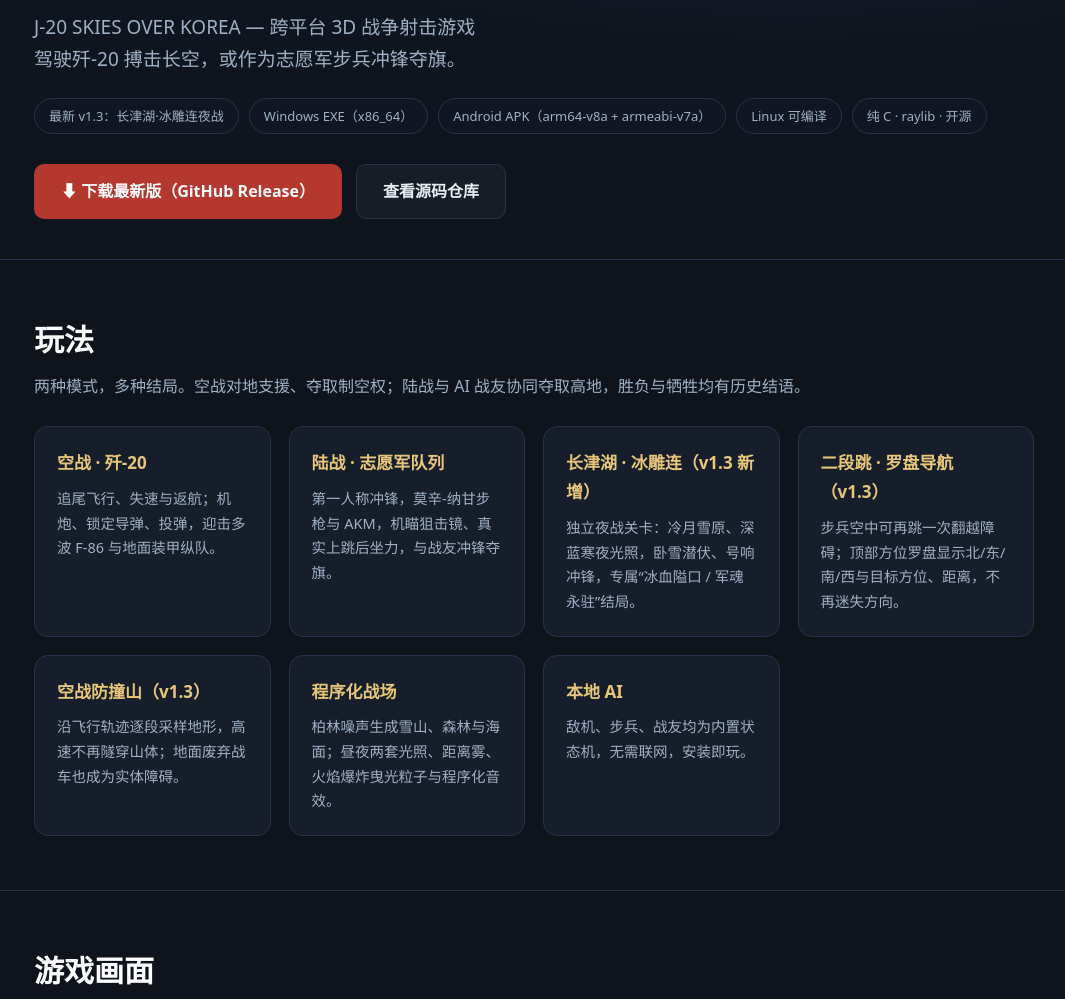
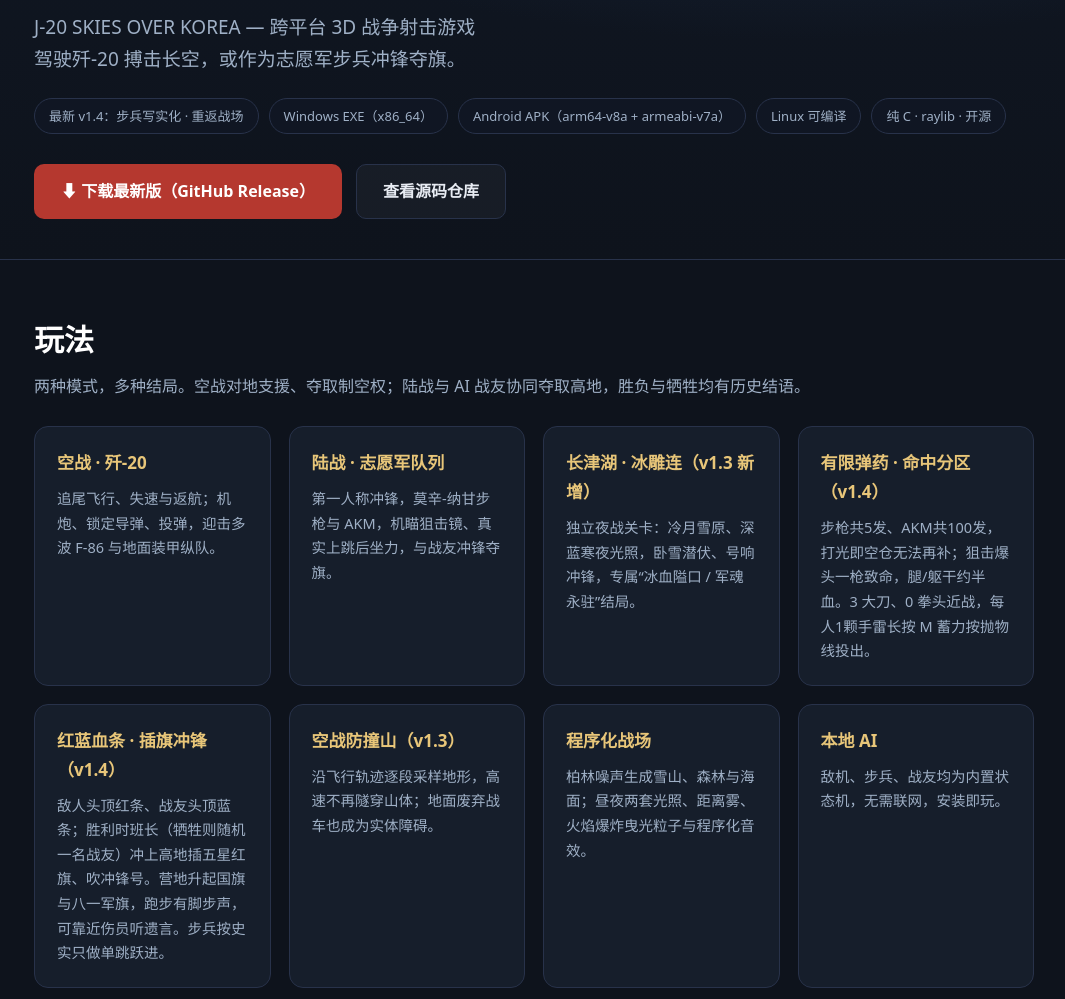
Before and after one commit to ETQWFD/J20-Skies1951, a plain HTML site: page docs/index.html in a window 1280 px wide. Shown: the part 213-1212 px from the top of the page, without its empty margins (106-1171 px from the left). Drawn offline with Linux system fonts and the light colour scheme.

Commit message:
Pages 官网更新到 v1.4

```diff
--- a/docs/index.html
+++ b/docs/index.html
@@ -53,7 +53,7 @@ code{background:#0a0e15;padding:2px 7px;border-radius:6px;color:#cfe0f5;font-siz
     <h1>长空 · 1951</h1>
     <div class="sub">J-20 SKIES OVER KOREA — 跨平台 3D 战争射击游戏<br>驾驶歼-20 搏击长空，或作为志愿军步兵冲锋夺旗。</div>
     <div class="badges">
-      <span class="tag">最新 v1.3：长津湖·冰雕连夜战</span>
+      <span class="tag">最新 v1.4：步兵写实化 · 重返战场</span>
       <span class="tag">Windows EXE（x86_64）</span>
       <span class="tag">Android APK（arm64-v8a + armeabi-v7a）</span>
       <span class="tag">Linux 可编译</span>
@@ -74,7 +74,8 @@ code{background:#0a0e15;padding:2px 7px;border-radius:6px;color:#cfe0f5;font-siz
       <div class="card"><h3>空战 · 歼-20</h3><p>追尾飞行、失速与返航；机炮、锁定导弹、投弹，迎击多波 F-86 与地面装甲纵队。</p></div>
       <div class="card"><h3>陆战 · 志愿军队列</h3><p>第一人称冲锋，莫辛-纳甘步枪与 AKM，机瞄狙击镜、真实上跳后坐力，与战友冲锋夺旗。</p></div>
       <div class="card"><h3>长津湖 · 冰雕连（v1.3 新增）</h3><p>独立夜战关卡：冷月雪原、深蓝寒夜光照，卧雪潜伏、号响冲锋，专属“冰血隘口 / 军魂永驻”结局。</p></div>
-      <div class="card"><h3>二段跳 · 罗盘导航（v1.3）</h3><p>步兵空中可再跳一次翻越障碍；顶部方位罗盘显示北/东/南/西与目标方位、距离，不再迷失方向。</p></div>
+      <div class="card"><h3>有限弹药 · 命中分区（v1.4）</h3><p>步枪共5发、AKM共100发，打光即空仓无法再补；狙击爆头一枪致命，腿/躯干约半血。3 大刀、0 拳头近战，每人1颗手雷长按 M 蓄力按抛物线投出。</p></div>
+      <div class="card"><h3>红蓝血条 · 插旗冲锋（v1.4）</h3><p>敌人头顶红条、战友头顶蓝条；胜利时班长（牺牲则随机一名战友）冲上高地插五星红旗、吹冲锋号。营地升起国旗与八一军旗，跑步有脚步声，可靠近伤员听遗言。步兵按史实只做单跳跃进。</p></div>
       <div class="card"><h3>空战防撞山（v1.3）</h3><p>沿飞行轨迹逐段采样地形，高速不再隧穿山体；地面废弃战车也成为实体障碍。</p></div>
       <div class="card"><h3>程序化战场</h3><p>柏林噪声生成雪山、森林与海面；昼夜两套光照、距离雾、火焰爆炸曳光粒子与程序化音效。</p></div>
       <div class="card"><h3>本地 AI</h3><p>敌机、步兵、战友均为内置状态机，无需联网，安装即玩。</p></div>
```
